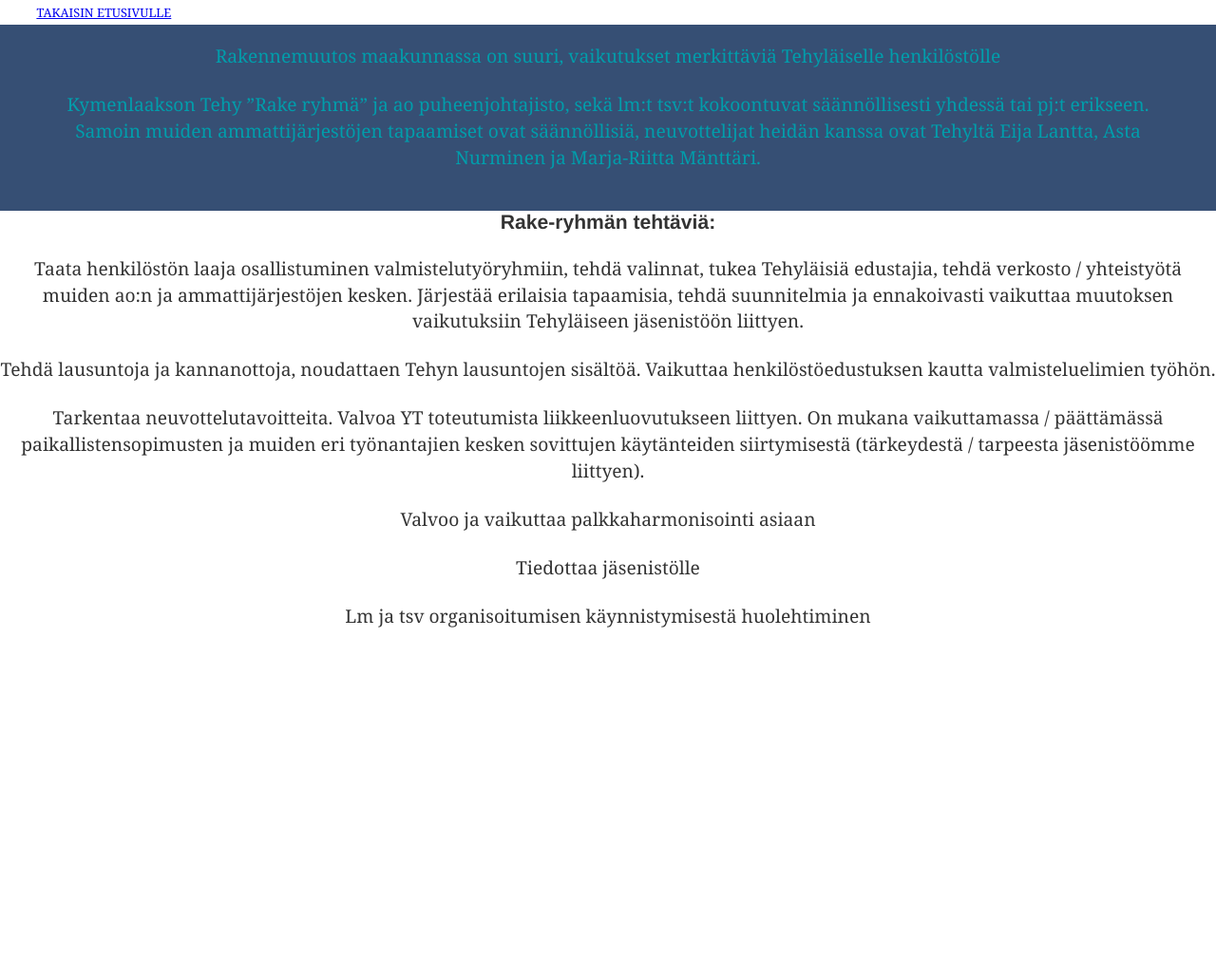
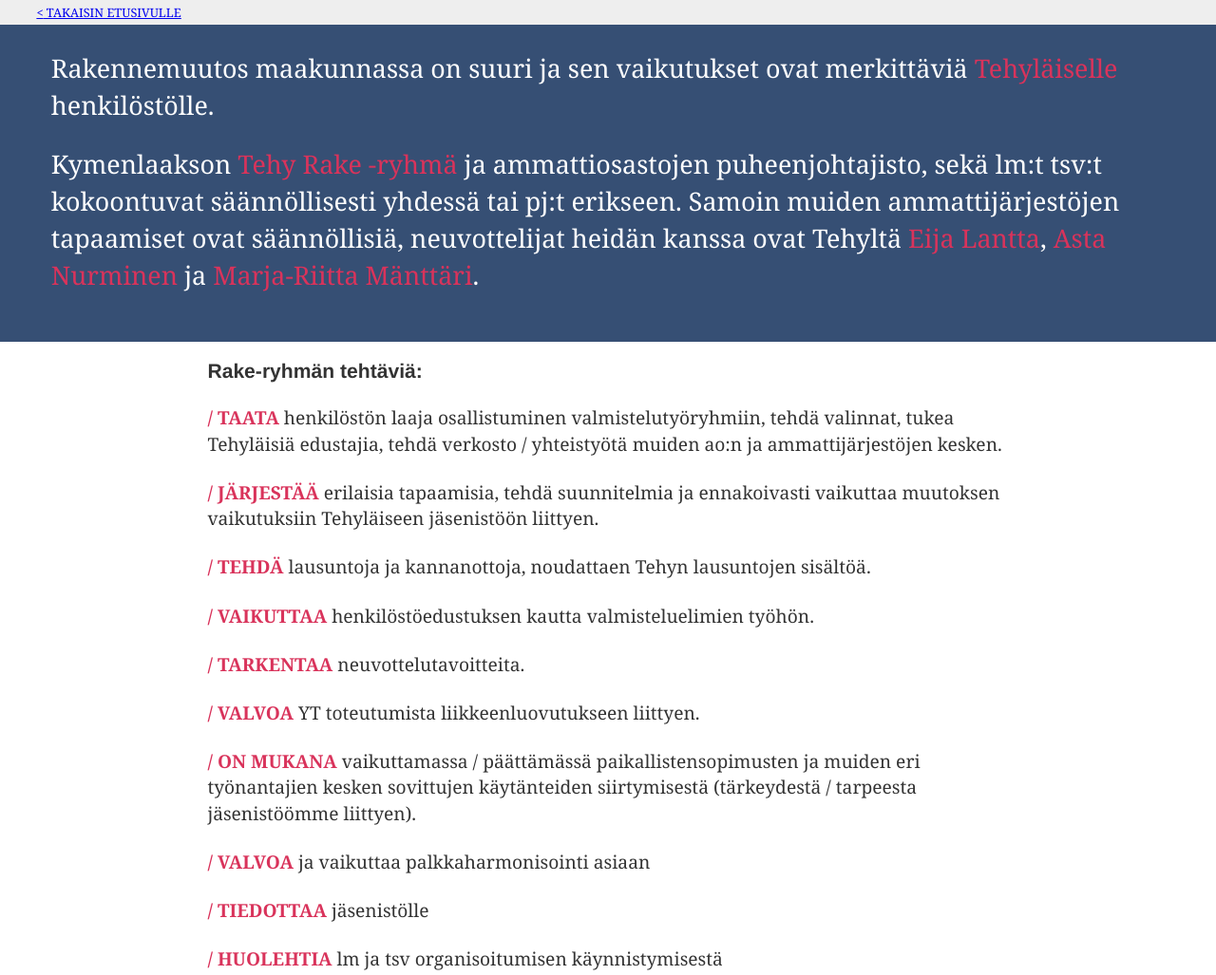
Before and after one commit to iispe/rake_newsletter, a Gatsby site: page /rake in a window 1280 px wide. Shown: the top 1027 px of the page at 95% size. Before the commit the page ends 800 px from the top, so only its background shows below. Built offline with nearby package versions, Linux system fonts and the light colour scheme; Gatsby itself is replaced by a stand-in of ours.

Commit message:
add subpage layout and content

```diff
--- a/src/components/container.js
+++ b/src/components/container.js
@@ -2,14 +2,14 @@
 import styled from "styled-components";
 
 const Cont = styled.div`
-  margin: 0 auto 0;
-
+  margin: 0 auto;
+  padding: 0;
 
 `;
 
-const Container = ({}) => (
+const Container = ({ children }) => (
     <Cont>
-
+        {children}
     </Cont>
 );
 
--- a/src/layouts/index.js
+++ b/src/layouts/index.js
@@ -1,13 +1,16 @@
 import React from "react";
 import Footer from "../components/footer";
 import Header from "../components/header";
+
 import '../layouts/index.css';
 
 
 export default ({ children }) => (
     <div>
         <Header />
+
         {children()}
+
        <Footer/>
     </div>
 );
--- a/src/pages/index.js
+++ b/src/pages/index.js
@@ -15,7 +15,6 @@
     padding: 0 2em;
     &:nth-child(3) {
         border-top: 3px solid #D9335B;
-
         padding: 10px 0 10px 0;
         margin: 3em 0 0 0;
         min-height: 320px;
--- a/src/pages/rake.js
+++ b/src/pages/rake.js
@@ -1,50 +1,85 @@
 import React from "react";
 import styled from "styled-components";
 import Link from "gatsby-link";
+
+import Container from "../components/container";
+
+const SubPageContainer = styled.div`
+
+
+`;
 
 const Navigation = styled.div`
     padding: 0.3em 3em;
     font-size: 0.8em;
     text-transform: uppercase;
+    background-color: #eee;
 `;
 
-const Otsake = styled.div`
+const SubPageHeader = styled.div`
     background-color: #364f74;
-    color: #009dab;
+    color: white;
+    margin: 0 auto;
     padding: 1em 2em;
+    font-size: 1.4em;
+
 `;
 
 const TekstiOsa = styled.div`
+    font-size: 1.2em;
+`;
 
+const MainText = styled.div`
+    margin: 0 auto 2em;
+    padding: 1em 2em;
+    max-width: 920px;
+`;
 
+const Name = styled.span`
+    color: #D9335B;
+`;
 
-    font-size: 1.2em;
-    text-align: center;
+const First = styled.span`
+    color: #D9335B;
+    font-size: 1em
+    font-weight: bold;
+    text-transform: uppercase;
+    &:before {
+        content: "/ ";
+    }
 `;
 export default () => (
-    <div>
+    <Container>
+
         <Navigation>
-            <Link to="/"> Takaisin etusivulle </Link>
+            <Link to="/"> {"<"} Takaisin etusivulle </Link>
         </Navigation>
-        <TekstiOsa>
-            <Otsake>
-                <p>Rakennemuutos maakunnassa on suuri, vaikutukset merkittäviä Tehyläiselle henkilöstölle</p>
-                <p>Kymenlaakson Tehy ”Rake ryhmä” ja ao puheenjohtajisto, sekä lm:t tsv:t kokoontuvat säännöllisesti yhdessä tai pj:t erikseen. Samoin muiden ammattijärjestöjen tapaamiset ovat säännöllisiä, neuvottelijat heidän kanssa ovat Tehyltä Eija Lantta, Asta Nurminen ja Marja-Riitta Mänttäri.</p>
-            </Otsake>
+        <SubPageContainer>
+                <TekstiOsa>
+                    <SubPageHeader>
+                        <p>Rakennemuutos maakunnassa on suuri ja sen vaikutukset ovat merkittäviä <Name>Tehyläiselle</Name> henkilöstölle.</p>
+                    <p>Kymenlaakson <Name>Tehy Rake -ryhmä</Name> ja ammattiosastojen puheenjohtajisto, sekä lm:t tsv:t kokoontuvat säännöllisesti yhdessä tai pj:t erikseen. Samoin muiden ammattijärjestöjen tapaamiset ovat säännöllisiä, neuvottelijat heidän kanssa ovat Tehyltä <Name>Eija Lantta</Name>, <Name>Asta Nurminen</Name> ja <Name>Marja-Riitta Mänttäri</Name>.</p>
+                    </SubPageHeader>
 
-            <h3>Rake-ryhmän tehtäviä:</h3>
+                    <MainText>
+                    <h3>Rake-ryhmän tehtäviä:</h3>
 
-            <p>Taata henkilöstön laaja osallistuminen valmistelutyöryhmiin, tehdä valinnat, tukea Tehyläisiä edustajia, tehdä verkosto / yhteistyötä muiden ao:n ja ammattijärjestöjen kesken. Järjestää erilaisia tapaamisia, tehdä suunnitelmia ja ennakoivasti vaikuttaa muutoksen vaikutuksiin Tehyläiseen jäsenistöön liittyen.</p>
-            <p>Tehdä lausuntoja ja kannanottoja, noudattaen Tehyn lausuntojen sisältöä. Vaikuttaa henkilöstöedustuksen kautta valmisteluelimien työhön.</p>
-
-            <p>
-                Tarkentaa neuvottelutavoitteita. Valvoa YT toteutumista liikkeenluovutukseen liittyen. On mukana vaikuttamassa / päättämässä paikallistensopimusten ja muiden eri työnantajien kesken sovittujen käytänteiden siirtymisestä (tärkeydestä / tarpeesta jäsenistöömme liittyen).</p>
-
-            <p>Valvoo ja vaikuttaa palkkaharmonisointi asiaan</p>
-            <p>Tiedottaa jäsenistölle</p>
-            <p>Lm ja tsv organisoitumisen käynnistymisestä huolehtiminen</p>
-
-    </TekstiOsa>
- </div>
+                    <p><First>Taata</First> henkilöstön laaja osallistuminen valmistelutyöryhmiin, tehdä valinnat, tukea Tehyläisiä edustajia, tehdä verkosto / yhteistyötä muiden ao:n ja ammattijärjestöjen kesken. </p>
+                    <p><First>Järjestää</First> erilaisia tapaamisia, tehdä suunnitelmia ja ennakoivasti vaikuttaa muutoksen vaikutuksiin Tehyläiseen jäsenistöön liittyen.</p>
+                    <p><First>Tehdä</First> lausuntoja ja kannanottoja, noudattaen Tehyn lausuntojen sisältöä.</p>
+                    <p><First>Vaikuttaa</First> henkilöstöedustuksen kautta valmisteluelimien työhön.</p>
+                    <p><First>Tarkentaa</First> neuvottelutavoitteita. </p>
+                    <p><First>Valvoa</First> YT toteutumista liikkeenluovutukseen liittyen. </p>
+                    <p><First>On mukana</First> vaikuttamassa / päättämässä paikallistensopimusten ja muiden eri työnantajien kesken sovittujen käytänteiden siirtymisestä (tärkeydestä / tarpeesta jäsenistöömme liittyen).</p>
+                    <p><First>Valvoa</First> ja vaikuttaa palkkaharmonisointi asiaan</p>
+                    <p><First>Tiedottaa</First> jäsenistölle</p>
+                    <p><First>Huolehtia</First> lm ja tsv organisoitumisen käynnistymisestä </p>
+                    </MainText>
+                </TekstiOsa>
+        </SubPageContainer>
+        <Navigation>
+            <Link to="/"> {"<"} Takaisin etusivulle </Link>
+        </Navigation>
+ </Container>
 
 );
```
